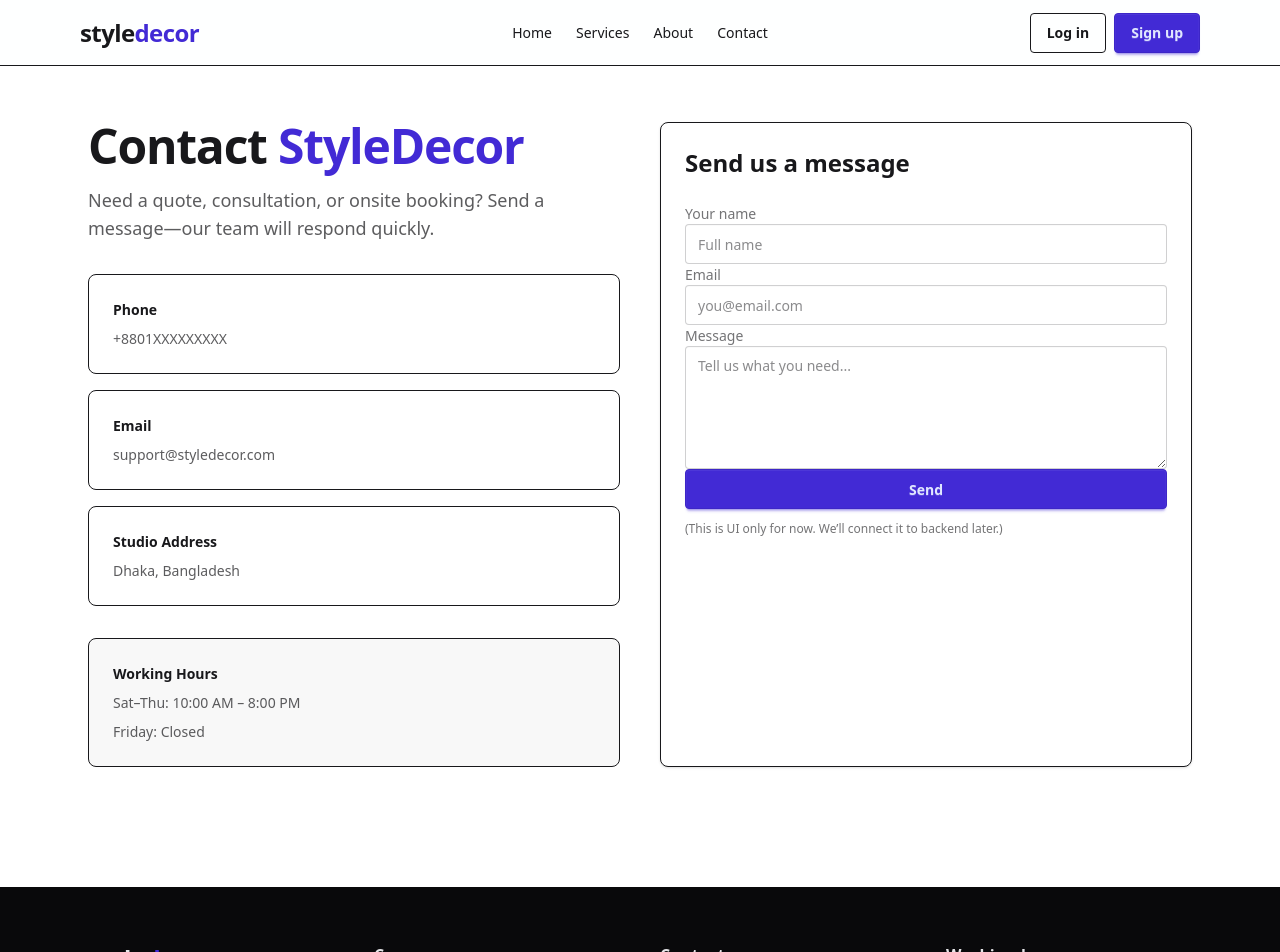
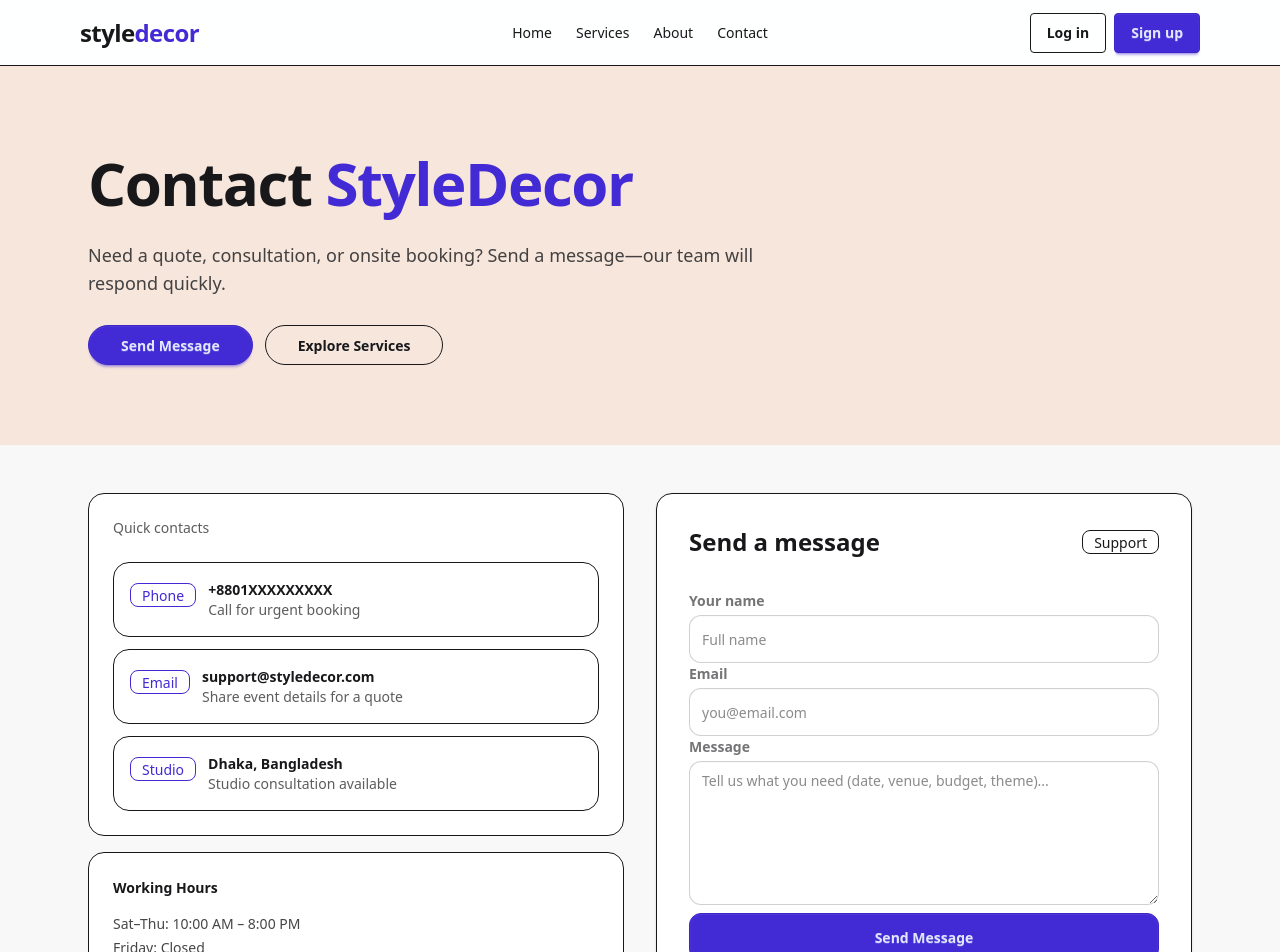
Before and after one commit to radiumSodium/styleDecor-C, a React (Vite) app: page /contact in a window 1280 px wide. Shown: the top 952 px of the page. Built offline with nearby package versions, Linux system fonts and the light colour scheme; no server answers.

Commit message:
save: fucntional app 17 dec

```diff
--- a/src/pages/Contact/Contact.jsx
+++ b/src/pages/Contact/Contact.jsx
@@ -1,106 +1,193 @@
-import { useState } from "react";
+import { useEffect, useState } from "react";
+import { Link } from "react-router-dom";
 
 export default function Contact() {
-  const [sent, setSent] = useState(false);
+  const [form, setForm] = useState({ name: "", email: "", message: "" });
+  const [showToast, setShowToast] = useState(false);
+
+  useEffect(() => {
+    if (!showToast) return;
+    const t = setTimeout(() => setShowToast(false), 2600);
+    return () => clearTimeout(t);
+  }, [showToast]);
 
   const onSubmit = (e) => {
     e.preventDefault();
-    setSent(true);
+    setShowToast(true);
+    setForm({ name: "", email: "", message: "" });
   };
 
   return (
-    <div className="max-w-6xl mx-auto px-6 py-14">
-      <div className="grid lg:grid-cols-2 gap-10">
-        <div>
-          <h1 className="text-4xl md:text-5xl font-black tracking-tight">
+    <div className="min-h-screen bg-base-200">
+      <section className="bg-[#f6e6dc]">
+        <div className="max-w-6xl mx-auto px-6 py-14 lg:py-20">
+          <h1 className="text-4xl md:text-6xl font-black leading-tight tracking-tight">
             Contact <span className="text-primary">StyleDecor</span>
           </h1>
-          <p className="mt-4 opacity-70 text-lg">
+
+          <p className="mt-5 max-w-2xl text-lg opacity-80">
             Need a quote, consultation, or onsite booking? Send a message—our
             team will respond quickly.
           </p>
 
-          <div className="mt-8 grid gap-4">
-            <div className="card bg-base-100 border">
-              <div className="card-body">
-                <div className="font-bold">Phone</div>
-                <div className="opacity-70">+8801XXXXXXXXX</div>
+          <div className="mt-7 flex gap-3">
+            <a
+              href="#contact-form"
+              className="btn btn-primary rounded-full px-8"
+            >
+              Send Message
+            </a>
+
+            <Link to="/services" className="btn btn-outline rounded-full px-8">
+              Explore Services
+            </Link>
           </div>
         </div>
-            <div className="card bg-base-100 border">
-              <div className="card-body">
-                <div className="font-bold">Email</div>
-                <div className="opacity-70">support@styledecor.com</div>
+      </section>
+
+      <div className="max-w-6xl mx-auto px-6 py-12 relative">
+        {/* SUCCESS TOAST */}
+        {showToast && (
+          <div className="toast toast-top toast-end z-50">
+            <div className="alert alert-success shadow-lg rounded-2xl">
+              <span>✅ Message sent successfully! We’ll contact you soon.</span>
             </div>
           </div>
-            <div className="card bg-base-100 border">
-              <div className="card-body">
-                <div className="font-bold">Studio Address</div>
-                <div className="opacity-70">Dhaka, Bangladesh</div>
+        )}
+
+        <div className="grid lg:grid-cols-2 gap-8 items-start">
+          {/* LEFT INFO */}
+          <div className="space-y-4">
+            <div className="card bg-base-100 border rounded-2xl">
+              <div className="card-body p-6">
+                <div className="text-sm opacity-70">Quick contacts</div>
+
+                <div className="mt-4 grid gap-3">
+                  <div className="flex items-start gap-3 p-4 rounded-2xl border bg-base-100">
+                    <div className="badge badge-primary badge-outline mt-1">
+                      Phone
+                    </div>
+                    <div>
+                      <div className="font-semibold">+8801XXXXXXXXX</div>
+                      <div className="text-sm opacity-70">
+                        Call for urgent booking
                       </div>
                     </div>
                   </div>
 
-          <div className="mt-8 card bg-base-200 border">
-            <div className="card-body">
-              <div className="font-bold">Working Hours</div>
-              <div className="opacity-70">Sat–Thu: 10:00 AM – 8:00 PM</div>
-              <div className="opacity-70">Friday: Closed</div>
+                  <div className="flex items-start gap-3 p-4 rounded-2xl border bg-base-100">
+                    <div className="badge badge-primary badge-outline mt-1">
+                      Email
+                    </div>
+                    <div>
+                      <div className="font-semibold">
+                        support@styledecor.com
+                      </div>
+                      <div className="text-sm opacity-70">
+                        Share event details for a quote
                       </div>
                     </div>
                   </div>
 
-        <div className="card bg-base-100 border shadow-sm">
-          <div className="card-body">
-            <h2 className="text-2xl font-bold">Send us a message</h2>
+                  <div className="flex items-start gap-3 p-4 rounded-2xl border bg-base-100">
+                    <div className="badge badge-primary badge-outline mt-1">
+                      Studio
+                    </div>
+                    <div>
+                      <div className="font-semibold">Dhaka, Bangladesh</div>
+                      <div className="text-sm opacity-70">
+                        Studio consultation available
+                      </div>
+                    </div>
+                  </div>
+                </div>
+              </div>
+            </div>
 
-            {sent && (
-              <div className="alert alert-success mt-4">
-                Message sent! We’ll contact you soon.
+            <div className="card bg-base-100 border rounded-2xl">
+              <div className="card-body p-6">
+                <div className="font-bold">Working Hours</div>
+                <div className="mt-2 space-y-1 text-sm opacity-80">
+                  <div>Sat–Thu: 10:00 AM – 8:00 PM</div>
+                  <div>Friday: Closed</div>
                 </div>
-            )}
+                <div className="mt-3 text-xs opacity-60">
+                  Response time: usually within 2–6 hours.
+                </div>
+              </div>
+            </div>
+          </div>
 
-            <form onSubmit={onSubmit} className="mt-4 space-y-3">
+          {/* FORM */}
+          <div className="card bg-base-100 border rounded-2xl shadow-sm">
+            <div className="card-body p-6 md:p-8">
+              <div className="flex items-center justify-between gap-3">
+                <h2 className="text-2xl font-black">Send a message</h2>
+                <span className="badge badge-outline">Support</span>
+              </div>
+
+              <form onSubmit={onSubmit} className="mt-6 space-y-4">
+                {/* Name */}
                 <label className="form-control w-full">
-                <div className="label">
-                  <span className="label-text">Your name</span>
+                  <div className="label pb-1">
+                    <span className="label-text font-semibold">Your name</span>
                   </div>
                   <input
-                  className="input input-bordered w-full"
+                    className="input input-bordered w-full h-12 rounded-xl"
                     required
                     placeholder="Full name"
+                    value={form.name}
+                    onChange={(e) =>
+                      setForm((p) => ({ ...p, name: e.target.value }))
+                    }
                   />
                 </label>
 
+                {/* Email */}
                 <label className="form-control w-full">
-                <div className="label">
-                  <span className="label-text">Email</span>
+                  <div className="label pb-1">
+                    <span className="label-text font-semibold">Email</span>
                   </div>
                   <input
                     type="email"
-                  className="input input-bordered w-full"
+                    className="input input-bordered w-full h-12 rounded-xl"
                     required
                     placeholder="you@email.com"
+                    value={form.email}
+                    onChange={(e) =>
+                      setForm((p) => ({ ...p, email: e.target.value }))
+                    }
                   />
                 </label>
 
+                {/* Message */}
                 <label className="form-control w-full">
-                <div className="label">
-                  <span className="label-text">Message</span>
+                  <div className="label pb-1">
+                    <span className="label-text font-semibold">Message</span>
                   </div>
                   <textarea
-                  className="textarea textarea-bordered w-full"
-                  rows={5}
+                    className="textarea textarea-bordered w-full rounded-xl"
+                    rows={6}
                     required
-                  placeholder="Tell us what you need..."
+                    placeholder="Tell us what you need (date, venue, budget, theme)..."
+                    value={form.message}
+                    onChange={(e) =>
+                      setForm((p) => ({ ...p, message: e.target.value }))
+                    }
                   />
                 </label>
 
-              <button className="btn btn-primary w-full">Send</button>
-              <p className="text-xs opacity-60">
-                (This is UI only for now. We’ll connect it to backend later.)
+                {/* Actions */}
+                <div className="pt-2">
+                  <button className="btn btn-primary w-full h-12 rounded-xl">
+                    Send Message
+                  </button>
+                  <p className="mt-2 text-xs opacity-60">
+                    UI only for now. Backend will be connected later.
                   </p>
+                </div>
               </form>
+            </div>
           </div>
         </div>
       </div>
--- a/src/pages/home/Home.jsx
+++ b/src/pages/home/Home.jsx
@@ -1,17 +1,27 @@
 import { motion } from "framer-motion";
 import { Link } from "react-router-dom";
-import { useEffect, useState } from "react";
+import { useEffect, useMemo, useState } from "react";
 import axiosSecure from "../../api/axiosSecure";
-import { MapContainer, TileLayer, Marker, Popup } from "react-leaflet";
+import { MapContainer, TileLayer, Marker, Popup, Circle } from "react-leaflet";
 
 const fadeUp = {
   hidden: { opacity: 0, y: 18 },
   show: { opacity: 1, y: 0, transition: { duration: 0.55 } },
 };
 
+const CITIES = [
+  { name: "Dhaka", position: [23.8103, 90.4125], radius: 9000 },
+  { name: "Mymensingh", position: [24.7471, 90.4203], radius: 7000 },
+  { name: "Rajshahi", position: [24.3745, 88.6042], radius: 7000 },
+  { name: "Sylhet", position: [24.8949, 91.8687], radius: 7000 },
+  { name: "Chittagong", position: [22.3569, 91.7832], radius: 8000 },
+  { name: "Khulna", position: [22.8456, 89.5403], radius: 7000 },
+];
+
 export default function Home() {
   const [services, setServices] = useState([]);
   const [decorators, setDecorators] = useState([]);
+  const [loadingDeco, setLoadingDeco] = useState(false);
 
   useEffect(() => {
     axiosSecure
@@ -19,11 +29,23 @@ export default function Home() {
       .then((r) => setServices(r.data?.data || r.data || []))
       .catch(() => {});
 
+    setLoadingDeco(true);
     axiosSecure
       .get("/api/decorators")
       .then((r) => setDecorators(r.data?.data || r.data || []))
-      .catch(() => {});
+      .catch(() => {})
+      .finally(() => setLoadingDeco(false));
   }, []);
+
+  // Only show real decorators; no fake dummy cards
+  const realDecorators = useMemo(() => {
+    return (decorators || [])
+      .filter(
+        (d) =>
+          d && (d.name || d.email) && (d.role ? d.role === "decorator" : true)
+      )
+      .slice(0, 6);
+  }, [decorators]);
 
   return (
     <div>
@@ -72,9 +94,7 @@ export default function Home() {
         <div className="flex items-end justify-between gap-4">
           <div>
             <h2 className="text-3xl font-black">Popular Packages</h2>
-            <p className="opacity-70 mt-2">
-              Loaded from server • grid layout with images
-            </p>
+            <p className="opacity-70 mt-2">Loaded from server</p>
           </div>
           <Link to="/services" className="link link-hover font-medium">
             View all →
@@ -109,7 +129,10 @@ export default function Home() {
                     <span className="font-bold">
                       {s?.price ? `৳${s.price}` : "From ৳5,000"}
                     </span>
-                    <Link to="/services" className="btn btn-sm btn-ghost">
+                    <Link
+                      to={`/services/${s?._id || ""}`}
+                      className="btn btn-sm btn-ghost"
+                    >
                       Details
                     </Link>
                   </div>
@@ -120,82 +143,110 @@ export default function Home() {
         </div>
       </section>
 
-      {/* TOP DECORATORS */}
+      {/* TOP DECORATORS (real, not dummy) */}
       <section className="bg-base-200">
         <div className="max-w-6xl mx-auto px-6 py-16">
           <div className="flex items-end justify-between gap-4">
             <div>
-              <h2 className="text-3xl font-black">Top Decorators</h2>
-              <p className="opacity-70 mt-2">
-                Dynamic • Ratings and specialties
-              </p>
+              <h2 className="text-3xl font-black">Decorators</h2>
+              <p className="opacity-70 mt-2">Verified profiles from our team</p>
             </div>
-            <Link to="/services" className="link link-hover font-medium">
-              Explore →
+            <Link to="/contact" className="link link-hover font-medium">
+              Become a decorator →
             </Link>
           </div>
 
-          <div className="mt-8 grid md:grid-cols-2 lg:grid-cols-3 gap-6">
-            {(decorators.length ? decorators : Array.from({ length: 6 })).map(
-              (d, idx) => (
-                <div key={d?._id || idx} className="card bg-base-100 border">
+          {loadingDeco ? (
+            <div className="mt-6 alert alert-info">Loading decorators...</div>
+          ) : realDecorators.length === 0 ? (
+            <div className="mt-6 card bg-base-100 border">
+              <div className="card-body">
+                <div className="text-lg font-bold">
+                  No decorators published yet
+                </div>
+                <p className="opacity-70">
+                  Admin can assign users as decorators and they will appear here
+                  once available.
+                </p>
+                <div className="mt-3">
+                  <Link className="btn btn-primary" to="/services">
+                    Browse Services
+                  </Link>
+                </div>
+              </div>
+            </div>
+          ) : (
+            <div className="mt-8 grid md:grid-cols-2 lg:grid-cols-3 gap-6">
+              {realDecorators.map((d) => (
+                <div key={d._id} className="card bg-base-100 border">
                   <div className="card-body">
                     <div className="flex items-center gap-3">
                       <div className="avatar">
-                        <div className="w-12 rounded-full">
+                        <div className="w-12 rounded-full ring ring-primary/20 ring-offset-2 ring-offset-base-100">
                           <img
                             src={
-                              d?.photoURL || "https://i.pravatar.cc/100?img=12"
+                              d.photoURL || "https://i.pravatar.cc/100?img=12"
                             }
-                            alt="decorator"
+                            alt={d.name || "decorator"}
                           />
                         </div>
                       </div>
 
                       <div className="flex-1">
                         <div className="font-bold text-base">
-                          {d?.name || "Decorator Pro"}
+                          {d.name || "Decorator"}
                         </div>
-
-                        <div className="text-sm opacity-70 flex items-center gap-2">
-                          <span className="font-semibold">
-                            ⭐ {d?.rating ?? "4.8"}
-                          </span>
-                          <span className="opacity-40">•</span>
-                          <span>
-                            {d?.specialty || "Wedding, Home, Ceremony"}
-                          </span>
+                        <div className="text-sm opacity-70">
+                          {d.email || "—"}
                         </div>
                       </div>
+
+                      <span className="badge badge-outline capitalize">
+                        {d.role || "decorator"}
+                      </span>
                     </div>
 
+                    {/* Real-looking (non-dummy) "focus" chips */}
                     <div className="mt-4 flex flex-wrap gap-2">
-                      {(d?.tags || ["Floral", "Stage", "Lighting"]).map((t) => (
-                        <span key={t} className="badge badge-outline">
-                          {t}
-                        </span>
-                      ))}
+                      <span className="badge badge-outline">Onsite setup</span>
+                      <span className="badge badge-outline">
+                        Theme planning
+                      </span>
+                      <span className="badge badge-outline">
+                        Event coordination
+                      </span>
                     </div>
 
                     <div className="card-actions justify-end mt-4">
-                      <button className="btn btn-sm btn-primary">
-                        View profile
-                      </button>
+                      {d.email ? (
+                        <a
+                          className="btn btn-sm btn-primary"
+                          href={`mailto:${d.email}`}
+                        >
+                          Contact
+                        </a>
+                      ) : (
+                        <button className="btn btn-sm btn-primary" disabled>
+                          Contact
+                        </button>
+                      )}
                     </div>
                   </div>
                 </div>
-              )
-            )}
-          </div>
+              ))}
+            </div>
+          )}
         </div>
       </section>
 
-      {/* COVERAGE MAP */}
+      {/* COVERAGE MAP (multi-city markers) */}
       <section className="max-w-6xl mx-auto px-6 py-16">
         <div className="flex items-end justify-between gap-4">
           <div>
             <h2 className="text-3xl font-black">Service Coverage Map</h2>
-            <p className="opacity-70 mt-2">React Leaflet map section</p>
+            <p className="opacity-70 mt-2">
+              Major cities we currently serve (demo coverage)
+            </p>
           </div>
           <Link to="/coverage" className="link link-hover font-medium">
             Open map page →
@@ -205,16 +256,29 @@ export default function Home() {
         <div className="mt-8 rounded-2xl overflow-hidden border bg-base-100">
           <MapContainer
             center={[23.8103, 90.4125]}
-            zoom={11}
+            zoom={10}
             style={{ height: 380, width: "100%" }}
           >
             <TileLayer
               attribution="&copy; OpenStreetMap"
               url="https://{s}.tile.openstreetmap.org/{z}/{x}/{y}.png"
             />
-            <Marker position={[23.8103, 90.4125]}>
-              <Popup>StyleDecor coverage (Dhaka)</Popup>
-            </Marker>
+
+            {CITIES.map((c) => (
+              <div key={c.name}>
+                <Marker position={c.position}>
+                  <Popup>
+                    <b>{c.name}</b>
+                    <br />
+                    StyleDecor coverage (demo)
+                  </Popup>
+                </Marker>
+
+                <Circle center={c.position} radius={c.radius} pathOptions={{}}>
+                  <Popup>{c.name} coverage radius (demo)</Popup>
+                </Circle>
+              </div>
+            ))}
           </MapContainer>
         </div>
       </section>
```
Lines whose indentation alone changed are shown as unchanged.
